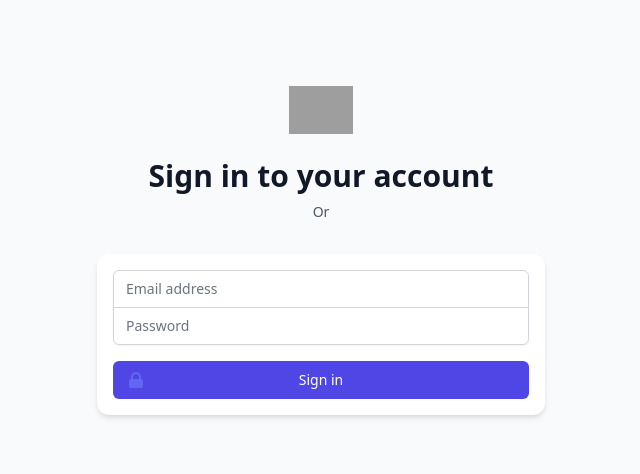
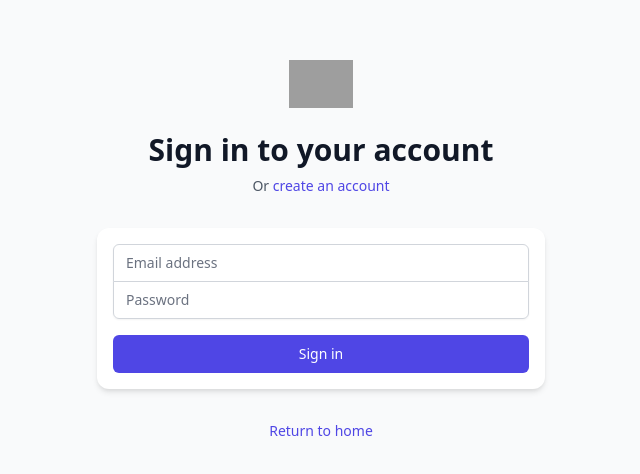
Before and after one commit to andrei-hernandez/flashcards, a React (Create React App) app: page /signin in a window 1280 px wide. Shown: the part 150-624 px from the top of the page, without its empty margins (319-959 px from the left). Built offline with nearby package versions, Linux system fonts and the light colour scheme; grey boxes are pictures that could not be loaded.

Commit message:
added error handling

```diff
--- a/package.json
+++ b/package.json
@@ -17,6 +17,7 @@
     "graphql": "^15.5.0",
     "react": "^17.0.2",
     "react-dom": "^17.0.2",
+    "react-hot-toast": "^2.0.0",
     "react-router-dom": "^5.2.0",
     "react-scripts": "4.0.3",
     "typescript": "^4.1.2",
--- a/src/components/Home/Home.tsx
+++ b/src/components/Home/Home.tsx
@@ -1,6 +1,7 @@
 import { useQuery, useLazyQuery, useMutation } from '@apollo/client';
 import { Dialog, Transition } from '@headlessui/react';
 import { useEffect, useState, Fragment } from 'react';
+import toast, { Toaster } from 'react-hot-toast';
 import { Redirect } from 'react-router-dom';
 import { GET_FCARDS, DELETE_FCARD, GET_ONE_FCARD, EDIT_FCARD, CREATE_FCARD } from '../../queries/index';
 import Navbar from '../Navbar/Navbar';
@@ -36,10 +37,18 @@ const Home = () => {
 
   //delete graphql query
   const [deleteFCard] = useMutation(DELETE_FCARD, {
-    onCompleted: async (): Promise<void> => {
+    onCompleted: async (data: any): Promise<void> => {
+      handleDeleteError(data)
+    }
+  });
+
+  const handleDeleteError = async (data: any): Promise<void> => {
+    if (data?.deleteFCard?.err || data?.deleteFCard?.FCardHasDeleted === false) {
+      toast.error(`${data?.deleteFCard?.err?.errorDesc}`, { duration: 2000, });
+    } else if (data?.deleteFCard?.FCardHasDeleted === true) {
       await refetch();
     }
-  });
+  }
 
   const handleDeleteClick = async (e: any): Promise<void> => {
     e.preventDefault();
@@ -81,10 +90,18 @@ const Home = () => {
 
   //edit one mutation grapghql
   const [editFCard] = useMutation(EDIT_FCARD, {
-    onCompleted: async (): Promise<void> => {
+    onCompleted: async (data: any): Promise<void> => {
+      handleEditError(data);
+    }
+  });
+
+  const handleEditError = async (data: any): Promise<void> => {
+    if (data?.editFCard?.err || data?.editFCard?.FCardHasEdited === false) {
+      toast.error(`${data?.editFCard?.err?.errorDesc}`, { duration: 2000, });
+    } else if (data?.editFCard?.FCardHasEdited === true) {
       await refetch();
     }
-  });
+  }
 
   const editFcardMutation = async (): Promise<void> => {
     await editFCard({ variables: { id: CardId, token: jwt, title: Title, content: Content } });
@@ -282,6 +299,10 @@ const Home = () => {
           </Transition>
         </div>
       </div >
+      <Toaster
+        position="top-right"
+        reverseOrder={false}
+      />
     </>
   );
 }
--- a/src/components/SignIn/Form.tsx
+++ b/src/components/SignIn/Form.tsx
@@ -1,9 +1,10 @@
 import React from 'react';
 import { Link } from 'react-router-dom';
-import { LockClosedIcon } from '@heroicons/react/solid';
+import { Toaster } from 'react-hot-toast';
 
 const Form = ({ handleInputChange = (e: any) => { }, handleSubmit = (e: any) => { } }) => {
   return (
+    <>
       <div className="flex items-center justify-center min-h-screen px-4 py-12 bg-gray-50 sm:px-6 lg:px-8">
         <div className="w-full max-w-md space-y-8">
           <div>
@@ -17,7 +18,9 @@ const Form = ({ handleInputChange = (e: any) => { }, handleSubmit = (e: any) =>
             <h2 className="mt-6 text-3xl font-extrabold text-center text-gray-900">Sign in to your account</h2>
             <p className="mt-2 text-sm text-center text-gray-600">
               Or{' '}
-            <Link to='/signup' className="font-medium text-indigo-600 hover:text-indigo-500" />
+              <Link to='/signup' className="font-medium text-indigo-600 hover:text-indigo-500">
+                create an account
+              </Link>
             </p>
           </div>
           <form className="mt-8 space-y-6" action="#" method="POST">
@@ -61,16 +64,23 @@ const Form = ({ handleInputChange = (e: any) => { }, handleSubmit = (e: any) =>
                   type="submit"
                   className="relative flex justify-center w-full px-4 py-2 text-sm font-medium text-white bg-indigo-600 border border-transparent rounded-md group hover:bg-indigo-700 focus:outline-none focus:ring-2 focus:ring-offset-2 focus:ring-indigo-500"
                 >
-                <span className="absolute inset-y-0 left-0 flex items-center pl-3">
-                  <LockClosedIcon className="w-5 h-5 text-indigo-500 group-hover:text-indigo-400" aria-hidden="true" />
-                </span>
                   Sign in
                 </button>
               </div>
             </div>
           </form>
+          <p className="mt-1 text-sm text-center text-gray-600">
+            <Link to='/' className="font-medium text-indigo-600 hover:text-indigo-500">
+              Return to home
+            </Link>
+          </p>
         </div>
+        <Toaster
+          position="top-right"
+          reverseOrder={false}
+        />
       </div >
+    </>
   );
 }
 
--- a/src/components/SignIn/SignIn.tsx
+++ b/src/components/SignIn/SignIn.tsx
@@ -3,6 +3,7 @@ import { useLazyQuery } from '@apollo/client';
 import { LOG_IN } from '../../queries/index';
 import { Redirect } from 'react-router-dom';
 import Form from './Form';
+import toast from 'react-hot-toast';
 const SignIn = () => {
 
   const [token, setToken] = useState(null);
@@ -17,10 +18,11 @@ const SignIn = () => {
     }
   }, [tokenOnRenderExists]);
 
-  const [logIn, { data, loading }] = useLazyQuery(LOG_IN, {
+  const [logIn, { loading }] = useLazyQuery(LOG_IN, {
     onCompleted: (data: any) => {
-      storeToken();
-    }
+      storeToken(data);
+    },
+    fetchPolicy: "network-only"
   });
 
   const [email, setEmail] = useState('');
@@ -41,7 +43,7 @@ const SignIn = () => {
     logIn({ variables: { email, password } });
   }
 
-  const storeToken = () => {
+  const storeToken = (data: any) => {
     if (loading) {
       console.log('loading');
     }
@@ -50,6 +52,9 @@ const SignIn = () => {
     setToken(tokenLS);
     if (tokenLS !== '' || null || undefined) {
       setTokenExists(true);
+    }
+    if (data?.accountLogIn?.err) {
+      toast.error(`${data?.accountLogIn?.err?.errorDesc}`, { duration: 2000, });
     }
   }
 
--- a/src/components/SignUp/Form.tsx
+++ b/src/components/SignUp/Form.tsx
@@ -1,5 +1,5 @@
-import { LockClosedIcon } from '@heroicons/react/outline';
 import React from 'react';
+import { Toaster } from 'react-hot-toast';
 import { Link } from 'react-router-dom';
 
 const Form = ({ handleInputChange = (e: any) => { }, handleSubmit = (e: any) => { } }) => {
@@ -78,15 +78,21 @@ const Form = ({ handleInputChange = (e: any) => { }, handleSubmit = (e: any) =>
                 onClick={handleSubmit}
                 className="relative flex justify-center w-full px-4 py-2 text-sm font-medium text-white bg-indigo-600 border border-transparent rounded-md group hover:bg-indigo-700 focus:outline-none focus:ring-2 focus:ring-offset-2 focus:ring-indigo-500"
               >
-                <span className="absolute inset-y-0 left-0 flex items-center pl-3">
-                  <LockClosedIcon className="w-5 h-5 text-indigo-500 group-hover:text-indigo-400" aria-hidden="true" />
-                </span>
                 Sign Up
               </button>
             </div>
           </div>
         </form>
+        <p className="mt-1 text-sm text-center text-gray-600">
+          <Link to='/' className="font-medium text-indigo-600 hover:text-indigo-500">
+            Return to home
+          </Link>
+        </p>
       </div>
+      <Toaster
+        position="top-right"
+        reverseOrder={false}
+      />
     </div >
   );
 }
--- a/src/components/SignUp/SignUp.tsx
+++ b/src/components/SignUp/SignUp.tsx
@@ -1,5 +1,6 @@
 import { useLazyQuery, useMutation } from '@apollo/client';
 import { useState, useEffect } from 'react';
+import toast from 'react-hot-toast';
 import { Redirect } from 'react-router-dom';
 import { CREATE_USER, LOG_IN } from '../../queries';
 import Form from './Form';
@@ -24,14 +25,14 @@ const SignUp = () => {
   const [tokenExists, setTokenExists] = useState(false);
 
   const [createUser] = useMutation(CREATE_USER, {
-    onCompleted: () => {
-      LogInQuery();
+    onCompleted: (data: any) => {
+      checkErrors(data)
     }
   });
 
-  const [logIn, { data, loading }] = useLazyQuery(LOG_IN, {
+  const [logIn, { loading }] = useLazyQuery(LOG_IN, {
     onCompleted: (data: any) => {
-      storeToken();
+      storeToken(data);
     }
   });
 
@@ -39,9 +40,17 @@ const SignUp = () => {
     logIn({ variables: { email, password } });
   }
 
+  const checkErrors = (data: any) => {
+    if (data?.createUser?.err || data.createUser?.hasCreated === false) {
+      toast.error(`${data?.createUser?.err?.errorDesc}, use another email`, { duration: 2300, });
+    } else if (data.createUser?.hasCreated === true) {
+      LogInQuery();
+    }
+  }
+
   const handleSubmit = (e: any) => {
     e.preventDefault();
-    createUser({ variables: { email, userName, password } });
+    createUser({ variables: { user: userName, email, password } });
   }
 
   const handleInputChange = (e: any) => {
@@ -56,7 +65,7 @@ const SignUp = () => {
     }
   }
 
-  const storeToken = () => {
+  const storeToken = (data: any) => {
     if (loading) {
       console.log('loading');
     }
--- a/src/index.tsx
+++ b/src/index.tsx
@@ -7,7 +7,7 @@ import { ApolloClient, InMemoryCache } from '@apollo/client';
 import { ApolloProvider } from '@apollo/client/react';
 
 const client = new ApolloClient({
-  uri: 'http://34.73.58.215:8000/graphql',
+  uri: 'http://34.73.58.215:4000/graphql',
   cache: new InMemoryCache(),
   headers: { 'Access-Control-Allow-Origin': '*' }
 });
--- a/src/queries/index.ts
+++ b/src/queries/index.ts
@@ -1,18 +1,28 @@
 import { gql } from '@apollo/client';
 
 export const LOG_IN = gql`
-  query logIn($email: String!, $password: String!) {
-      accountLogIn(user: { email: $email, password: $password }){
+  query logIn($email: String!, $password:String!){
+  accountLogIn(user: {email: $email, password: $password}){
     userId
     token
     tokenExpiration
+		err {
+      errorCode
+      errorDesc
+    }
   }
 }
 `
 
 export const CREATE_USER = gql`
-  mutation createUser($userName: String!, $email: String!, $password: String!){
-  createUser(user: {userName: $userName, email: $email, password: $password})
+  mutation createUser($user: String!, $email: String!, $password: String!){
+    createUser(user: {userName: $user, email: $email, password: $password }){
+      hasCreated
+      err {
+        errorCode
+        errorDesc
+      }
+    }
   }
 `
 
@@ -27,14 +37,26 @@ export const GET_FCARDS = gql`
 `
 
 export const DELETE_FCARD = gql`
-  mutation deleteFcard($id: ID!, $token: String!){
-    deleteFCard(fcard: {_id: $id, token: $token})
+  mutation deleteFCard($id: ID!, $token: String!){
+    deleteFCard(fcard: {_id: $id,  token: $token}){
+      FCardHasDeleted
+      err {
+        errorCode
+        errorDesc
+      }
+    }
   }
 `
 
 export const EDIT_FCARD = gql`
-  mutation editFCard($id: ID!, $token: String!, $title: String!, $content: String!){
-  editFCard(fcard: {_id: $id, token: $token, title: $title, content: $content})
+  mutation($id: ID!, $token: String!, $title: String!, $content: String!){
+    editFCard(fcard: {_id: $id, token: $token, title: $title, content: $content}){
+      FCardHasEdited
+      err {
+        errorCode
+        errorDesc
+      }
+    }
   }
 `
 
@@ -52,7 +74,13 @@ export const GET_ONE_FCARD = gql`
 `
 
 export const CREATE_FCARD = gql`
-  mutation addFCard($title: String!, $content: String!, $token: String!){
-  createFCard(fcard: {title: $title, content: $content, token: $token})
+  mutation addFCard ($title: String!, $content: String!, $token: String!){
+    createFCard(fcard: {title: $title, content: $content, token: $token}){
+      FCardHasCreated
+      err {
+        errorCode
+        errorDesc
+      }
+    }
   }
 `
```
Also changed, not shown: 2 other files (tests, documents, lock files or other folders). Lines whose indentation alone changed are shown as unchanged.
